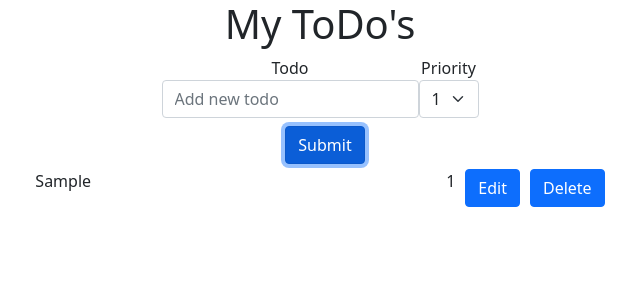
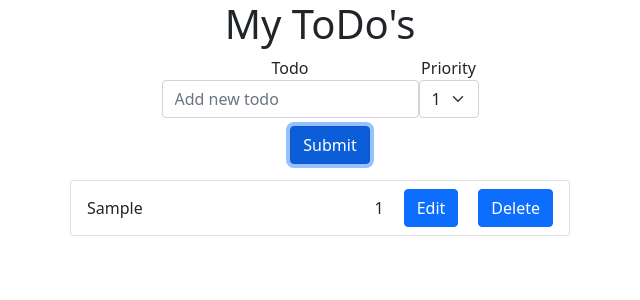
Before and after one commit to andrepautin/to-do-list-react, a React (Create React App) app: page / in a window 1280 px wide. Both pictures are taken after typing "Sample" into the empty fields and a click on the button "Submit". Shown: the top 300 px of the page, without its empty margins (320-960 px from the left). Built offline with nearby package versions, Linux system fonts and the light colour scheme.

Commit message:
added more bootstrap styling

```diff
--- a/src/ToDo.css
+++ b/src/ToDo.css
@@ -1,20 +1,22 @@
 .btn {
-    margin-left: 10px;
+    margin-left: 20px;
 }
 
 .todo {
     display: flex;
     justify-content: center;
-    margin-top: 5px;
+    align-items: center;
 }
 
 .description {
     width: 30%;
     text-align: left;
     overflow-wrap: break-word;
+    flex: 1;
 }
 
 .priority {
     width: 30%;
     text-align: right;
+    flex: 1;
 }
--- a/src/ToDoList.css
+++ b/src/ToDoList.css
@@ -1,3 +1,3 @@
 .todo-list {
-    width: 70%;
+    width: 50%;
 }
--- a/src/ToDoList.js
+++ b/src/ToDoList.js
@@ -2,6 +2,7 @@ import ToDo from "./ToDo";
 // import { v4 as uuidv4 } from 'uuid';
 // import { useEffect } from "react";
 import NewTodoForm from "./NewTodoForm";
+import { ListGroup, ListGroupItem } from "react-bootstrap";
 import "./ToDoList.css";
 function ToDoList({todos, addTodo, updateTodo, deleteTodo}) {
 
@@ -10,18 +11,20 @@ function ToDoList({todos, addTodo, updateTodo, deleteTodo}) {
       <div>
         <NewTodoForm addTodo={addTodo}/>
       </div>
-      <div>
+      <ListGroup className="mt-3">
         {todos
         && todos.sort((a, b) => a.priority - b.priority)
         && todos.map(
           (todo) =>
-          <ToDo
-            key={todo.id}
-            todo={todo}
-            updateTodo={updateTodo}
-            deleteTodo={deleteTodo}
-          />)}
-      </div>
+          <ListGroupItem key={todo.id}>
+            <ToDo
+              todo={todo}
+              updateTodo={updateTodo}
+              deleteTodo={deleteTodo}
+            />
+          </ListGroupItem>
+        )}
+      </ListGroup>
     </div>
   )
 }
--- a/src/ToDoListContainer.js
+++ b/src/ToDoListContainer.js
@@ -1,11 +1,10 @@
 import ToDoList from "./ToDoList";
+import Container from "react-bootstrap/Container";
 import './ToDoListContainer.css';
 import { useState, useEffect } from "react";
 
 function ToDoListContainer() {
   const [todos, setTodos] = useState([]);
-
-  // function to handle newly added, updated, or deleted todos
 
   function addTodo(todo) {
     setTodos(todos => [...todos, todo]);
@@ -25,9 +24,9 @@ function ToDoListContainer() {
   }
 
   return (
-    <div className="container">
+    <Container>
       <ToDoList todos={todos} addTodo={addTodo} updateTodo={updateTodo} deleteTodo={deleteTodo}/>
-    </div>
+    </Container>
   )
 }
 
```
